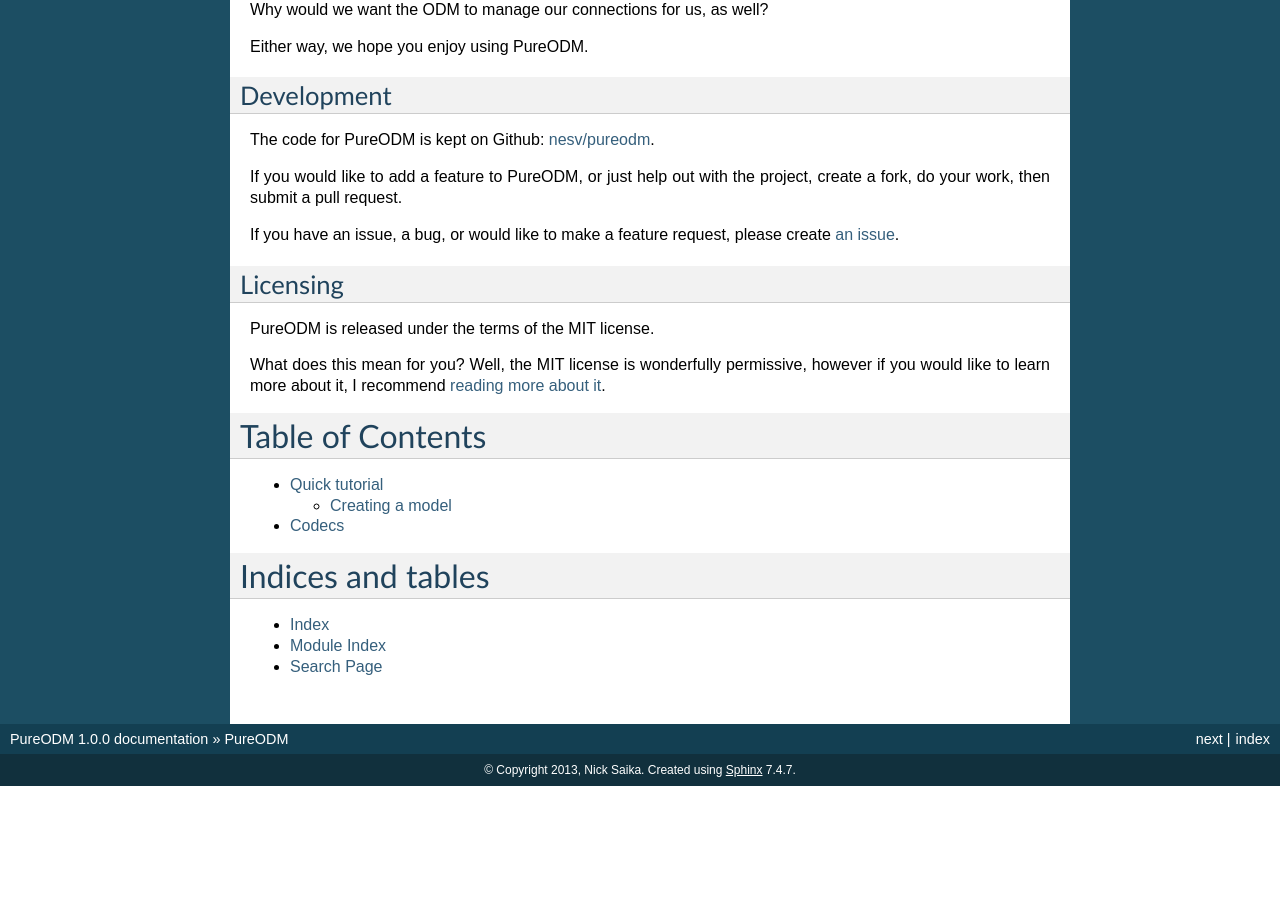
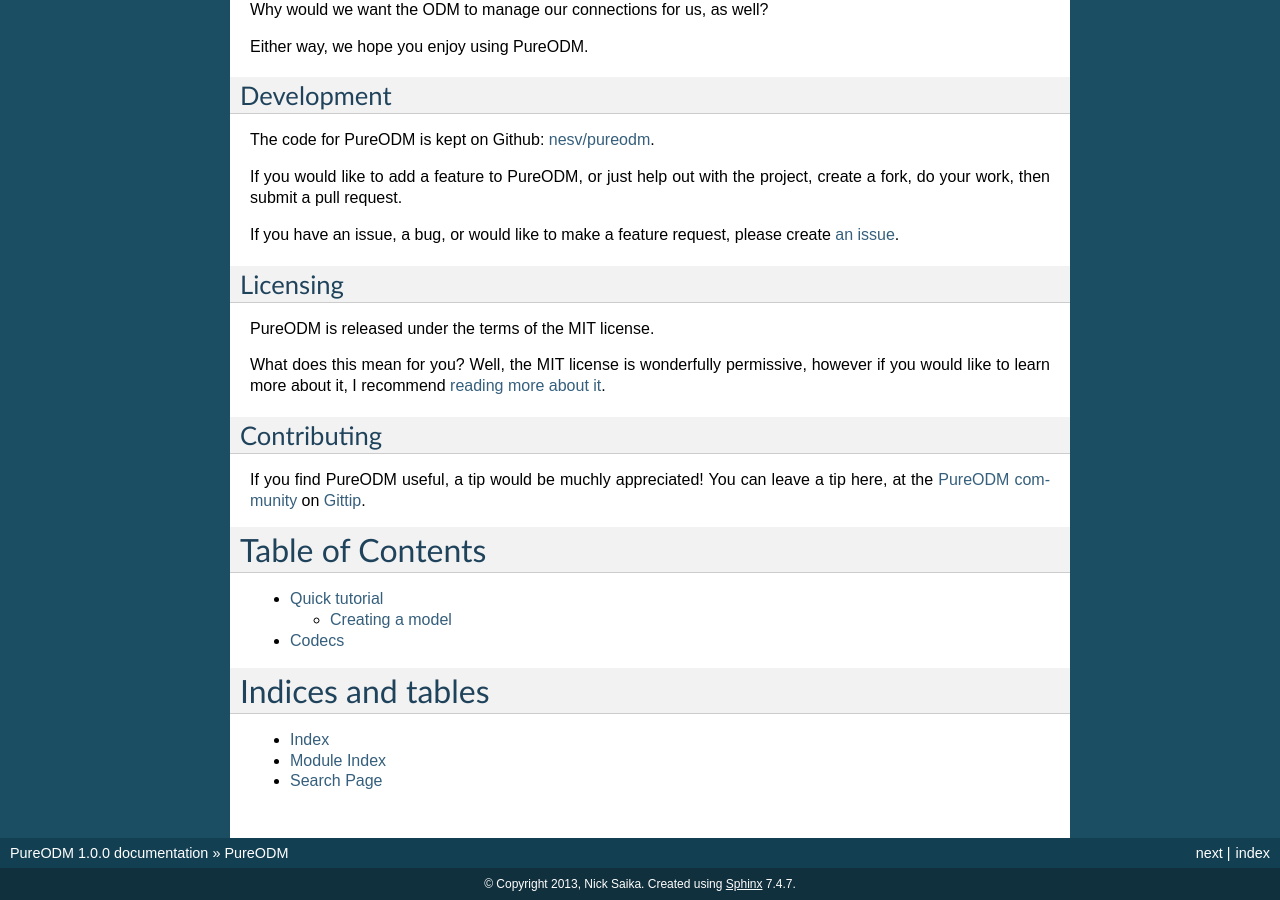
Before and after one commit to nesv/pureodm, a Sphinx documentation site: the page built from docs/index.rst, in a window 1280 px wide and 900 px high, scrolled down 875 px. Built offline with Sphinx 7.4.7, drawn with Linux system fonts in a browser that asks for light colours; before the commit the page ends 1661 px from its top, so only the background shows below that.

Commit message:
Added a blurb on contributions, through Gittip, to the README and the docs.

```diff
--- a/docs/index.rst
+++ b/docs/index.rst
@@ -86,6 +86,14 @@
 `reading more about it <http://en.wikipedia.org/wiki/MIT_License>`_.
 
 
+Contributing
+------------
+
+If you find PureODM useful, a tip would be muchly appreciated! You can leave
+a tip here, at the `PureODM community <https://www.gittip.com/for/pureodm/>`_
+on `Gittip <https://www.gittip.com/>`_.
+
+
 Table of Contents
 =================
 
```
Also changed, not shown: README.md (+7 -0 lines).
